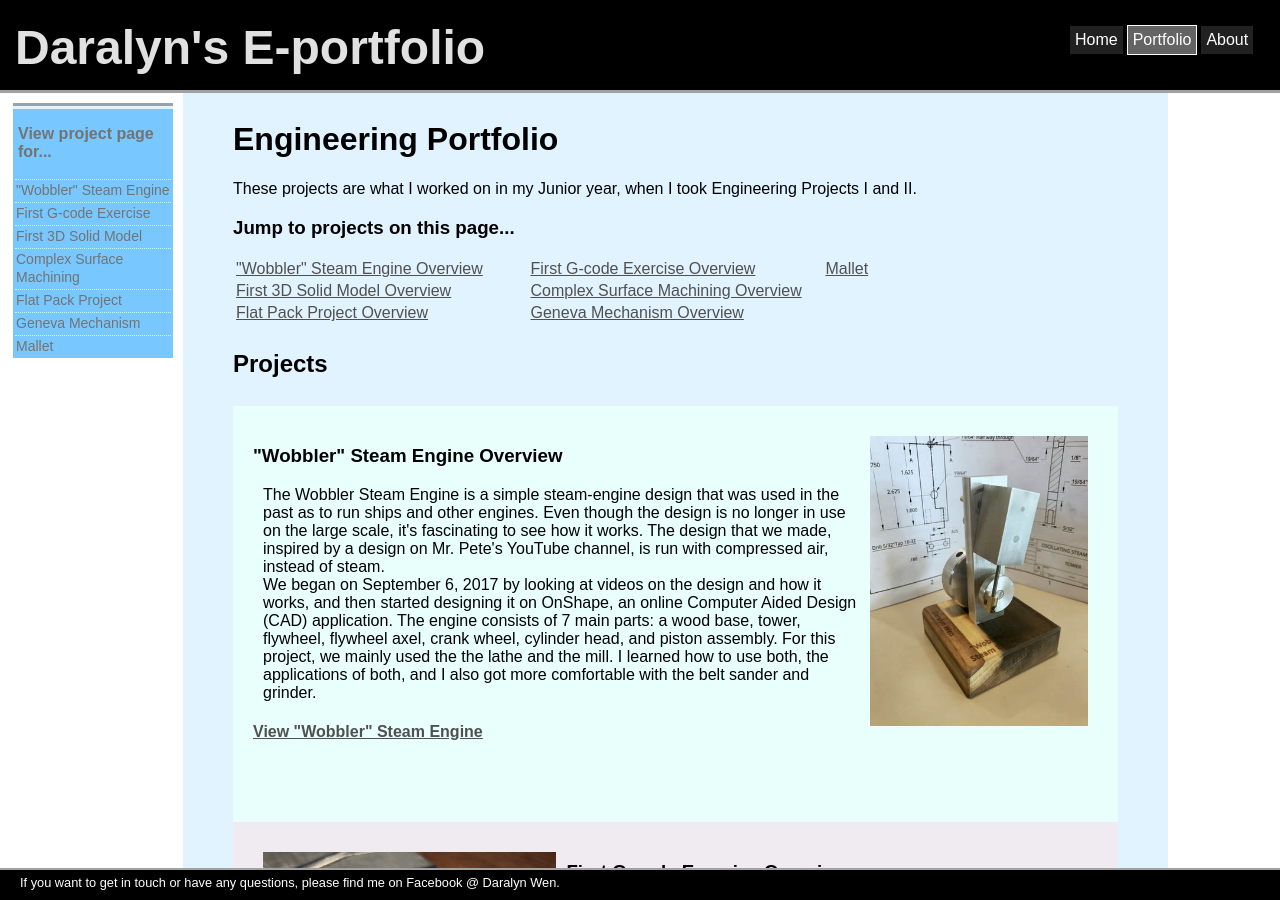
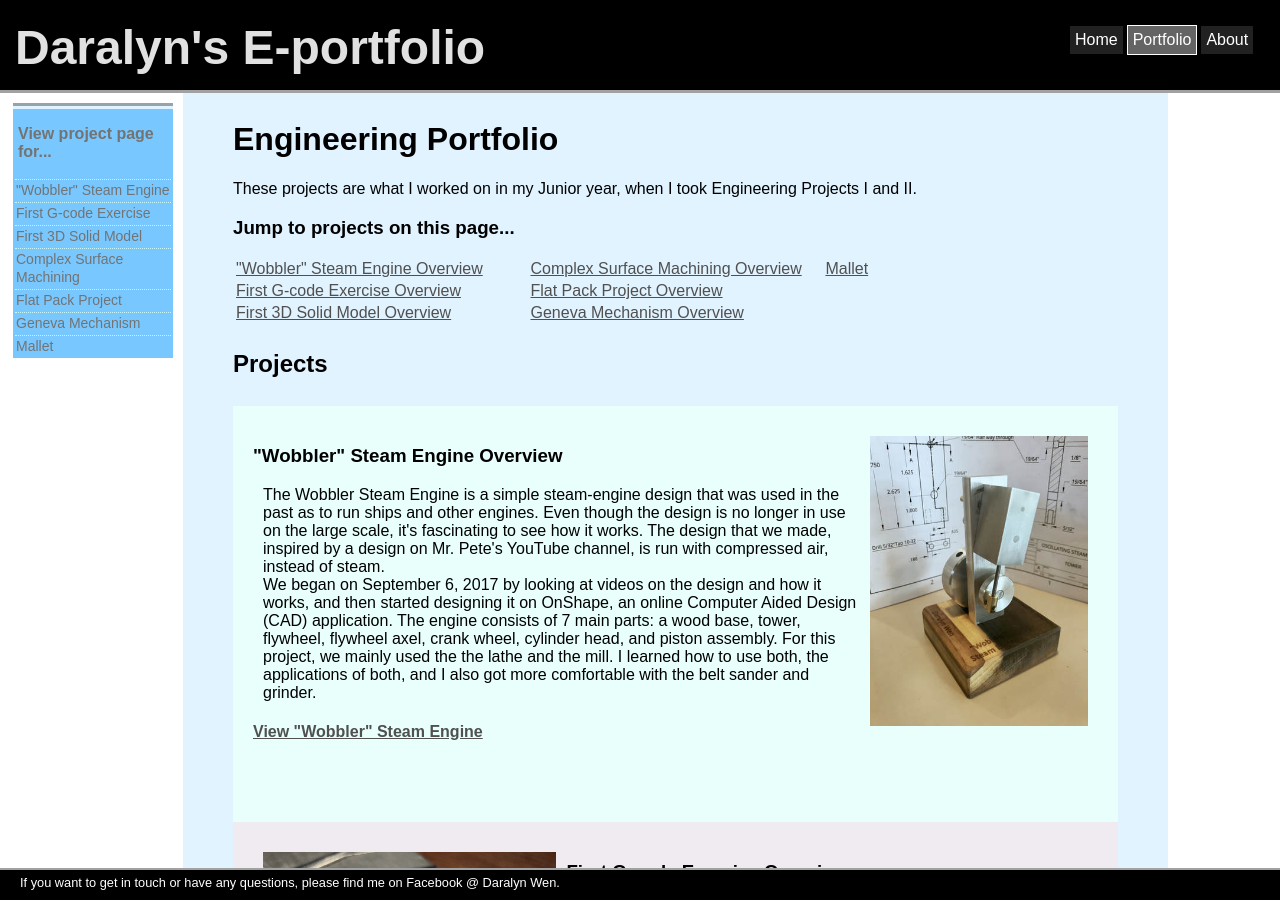
Before and after one commit to daralyn/daralyn.github.io, a Jekyll site: the page built from portfolio/engineering/index.html, in a window 1280 px wide and 900 px high. Built offline with Jekyll 4.4.1, drawn with Linux system fonts in a browser that asks for light colours; some of the changed lines change nothing that is shown.

Commit message:
Update index.html

```diff
--- a/portfolio/engineering/index.html
+++ b/portfolio/engineering/index.html
@@ -40,15 +40,15 @@ title: Daralyn's Engineering Portfolio
 		<tbody>
 			<tr>
 				<td class="tableofprojects"><a href="#wobbler">"Wobbler" Steam Engine Overview</a></td>
-				<td class="tableofprojects"><a href="#g-code"> First G-code Exercise Overview </a></td>
+				<td class="tableofprojects"><a href="#complexsurface">Complex Surface Machining Overview</a></td>
 				<td class="tableofprojects"><a href="#mallet"> Mallet </a></td>
 			</tr>
 			<tr>
-				<td class="tableofprojects"><a href="#solidmodel">First 3D Solid Model Overview</a></td>
-				<td class="tableofprojects"><a href="#complexsurface">Complex Surface Machining Overview</a></td>
+				<td class="tableofprojects"><a href="#g-code"> First G-code Exercise Overview </a></td>
+				<td class="tableofprojects"><a href="#flatpack">Flat Pack Project Overview</a></td>
 			</tr>
 			<tr>
-				<td class="tableofprojects"><a href="#flatpack">Flat Pack Project Overview</a></td>
+				<td class="tableofprojects"><a href="#solidmodel">First 3D Solid Model Overview</a></td>
 				<td class="tableofprojects"><a href="#geneva">Geneva Mechanism Overview</a></td>
 			</tr>
 		</tbody>
@@ -73,11 +73,11 @@ title: Daralyn's Engineering Portfolio
 		<img src="https://daralyn.github.io/photos/engineering/3dsolidmodel.jpg" alt="Photo of my 3D solid model in use." style="float: right; height: 220px; margin: 10px;">
 	    <h3>First 3D Solid Model Overview</h3>
 	      <p class="expl">This was our first project on the Maverick CNC router. We had to create something that could fit in a 3.5"x3.5"x1.75" box, and be cut with a 0.5" end mill. I decided to make a business card holder. I used Fusion 360 to sketch and create the piece, as well as use Fusion's CAM software to generate the code.</p>
-	      <h4><a href="https://daralyn.github.io/portfolio/engineering/first-3d-solid-model">View First 3D Solid Model</a></h4>
+	      <h4 id="complexsurface"><a href="https://daralyn.github.io/portfolio/engineering/first-3d-solid-model">View First 3D Solid Model</a></h4>
 	</div>
 	<div id="complexsurfacebackground">
 		<img src="https://daralyn.github.io/photos/engineering/complexsurface.jpg" alt="Photo of the complex surface I designed on Fusion360 cut on plywood." style="float: left; height: 220px; margin: 10px;">
-	    <h3 id="complexsurface">Complex Surface Machining Overview</h3>
+	    <h3>Complex Surface Machining Overview</h3>
 	      <p class="expl">This project was to use a 3/16” ball end mill on the CNC router and create a complex surface. I began by starting my piece in Fusion. Afterwards, used another CAM software to generate the code. </p>
 	      <h4 id="flatpack"><a href="https://daralyn.github.io/portfolio/engineering/complex-surface-machining">View Complex Surface Machining</a></h4>
 	</div>
```
